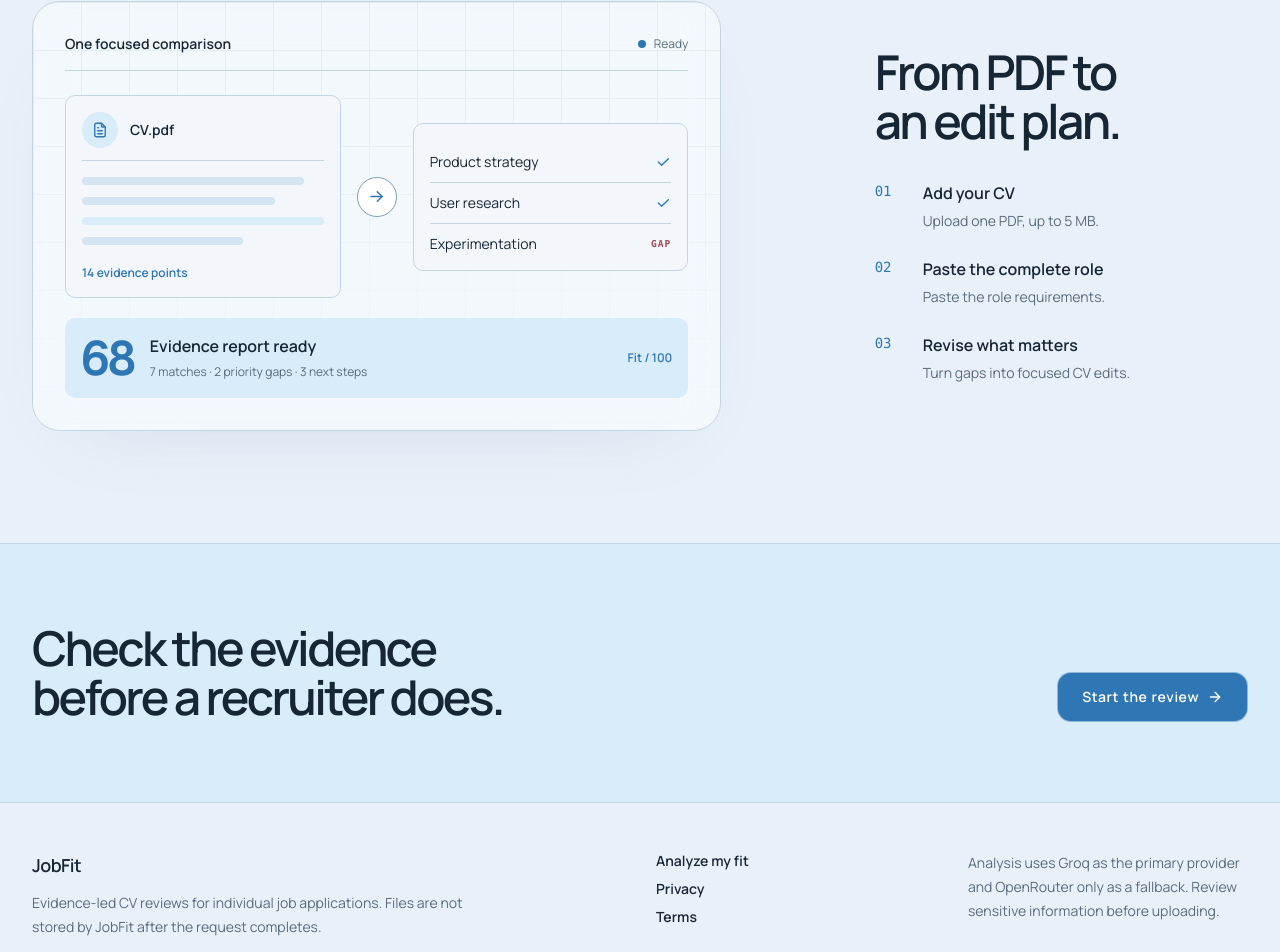
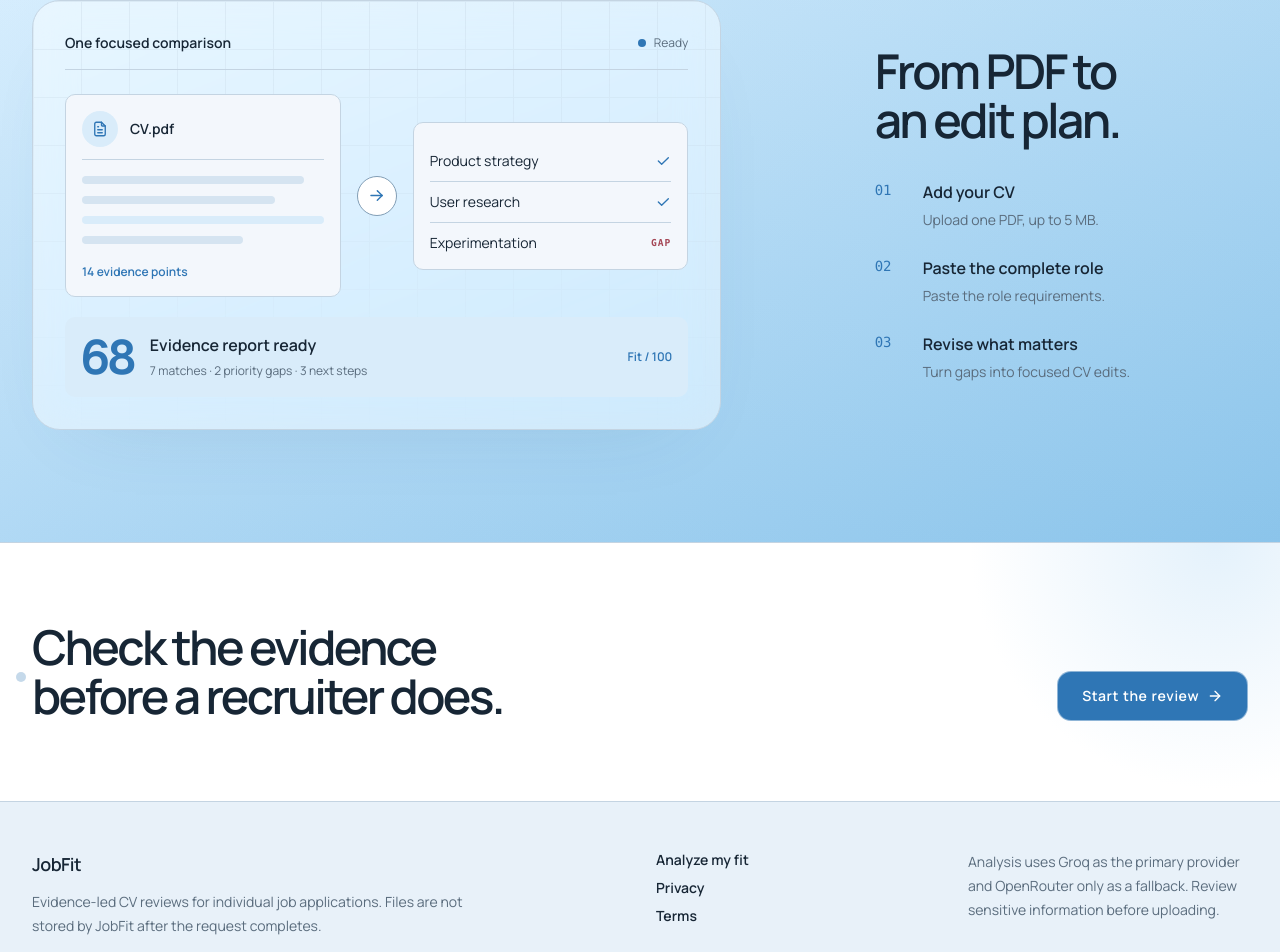
Before and after one commit to 808StaN/JobFit, a Next.js app: page / in a window 1280 px wide. Shown: the part 1515-2467 px from the top of the page. Built offline with nearby package versions, Linux system fonts and the light colour scheme; no server answers.

Commit message:
feat: add ambient process backdrop

```diff
--- a/src/app/globals.css
+++ b/src/app/globals.css
@@ -178,6 +178,41 @@ a {
   backdrop-filter: blur(1.25rem) saturate(125%);
 }
 
+.final-cta {
+  position: relative;
+  overflow: hidden;
+  border-top: 1px solid var(--line);
+  background: var(--surface);
+}
+
+.final-cta::before {
+  position: absolute;
+  top: 50%;
+  left: max(1rem, calc((100% - 80rem) / 2 - 2rem));
+  width: 0.625rem;
+  height: 0.625rem;
+  border-radius: 999px;
+  background: var(--accent);
+  opacity: 0.28;
+  content: "";
+}
+
+.final-cta::after {
+  position: absolute;
+  top: -16rem;
+  right: -12rem;
+  width: 32rem;
+  height: 32rem;
+  border-radius: 999px;
+  background: radial-gradient(circle, color-mix(in srgb, var(--accent-soft) 70%, transparent), transparent 68%);
+  content: "";
+}
+
+.final-cta > * {
+  position: relative;
+  z-index: 1;
+}
+
 .floating-nav {
   border: 1px solid color-mix(in srgb, white 24%, transparent);
   border-radius: 14px;
--- a/src/app/page.tsx
+++ b/src/app/page.tsx
@@ -1,5 +1,6 @@
 import { IconArrowRight, IconCheck, IconFileText, IconLock } from "@tabler/icons-react";
 import { GravityLink } from "@/components/ui/GravityLink";
+import { AmbientSectionShader } from "@/components/visual/AmbientSectionShader";
 import { HeroShader } from "@/components/visual/HeroShader";
 
 const reviewRows = [
@@ -138,7 +139,9 @@ export default function Home() {
         </div>
       </section>
 
-      <section aria-labelledby="process-heading" className="border-t border-[var(--line)] bg-[var(--surface-muted)]">
+      <div className="relative isolate overflow-hidden">
+        <AmbientSectionShader />
+        <section aria-labelledby="process-heading" className="relative z-10">
           <div className="page-shell grid gap-12 py-20 lg:grid-cols-12 lg:items-center lg:py-28">
             <div className="relative lg:col-span-7">
               <div className="glass-visual-panel relative overflow-hidden rounded-[var(--radius-display)] border border-[var(--line)] p-5 shadow-[0_2rem_5rem_-3rem_var(--shadow)] sm:p-8">
@@ -235,8 +238,9 @@ export default function Home() {
             </div>
           </div>
         </section>
+      </div>
 
-      <section className="border-t border-[var(--line)] bg-[var(--accent-soft)]">
+      <section className="final-cta">
         <div className="page-shell grid gap-8 py-16 sm:py-20 lg:grid-cols-[1fr_auto] lg:items-end">
           <div>
             <h2 className="max-w-[17ch] text-balance text-4xl font-semibold leading-[1.02] tracking-[-0.055em] sm:text-5xl">
--- /dev/null
+++ b/src/components/visual/AmbientFlowCanvas.tsx
@@ -0,0 +1,37 @@
+"use client";
+
+import { useEffect, useState } from "react";
+import { FlowingGradient, Shader } from "shaders/react";
+
+function mediaMatches(query: string) {
+  return window.matchMedia(query).matches;
+}
+
+export default function AmbientFlowCanvas() {
+  const [reducedMotion, setReducedMotion] = useState(() => mediaMatches("(prefers-reduced-motion: reduce)"));
+
+  useEffect(() => {
+    const motion = window.matchMedia("(prefers-reduced-motion: reduce)");
+    const updateMotion = () => setReducedMotion(motion.matches);
+
+    motion.addEventListener("change", updateMotion);
+    return () => {
+      motion.removeEventListener("change", updateMotion);
+    };
+  }, []);
+
+  return (
+    <Shader className="absolute inset-0 size-full opacity-35" colorSpace="srgb" toneMapping="neutral" disableTelemetry>
+      <FlowingGradient
+        colorA="#d8efff"
+        colorB="#b7dcf5"
+        colorC="#78b9e7"
+        colorD="#c8e7fa"
+        colorSpace="oklch"
+        speed={reducedMotion ? 0 : 0.07}
+        distortion={0.18}
+        seed={41}
+      />
+    </Shader>
+  );
+}
--- /dev/null
+++ b/src/components/visual/AmbientSectionShader.tsx
@@ -0,0 +1,24 @@
+"use client";
+
+import dynamic from "next/dynamic";
+
+const AmbientFlowCanvas = dynamic(() => import("@/components/visual/AmbientFlowCanvas"), {
+  ssr: false,
+  loading: () => null,
+});
+
+export function AmbientSectionShader() {
+  return (
+    <div
+      aria-hidden
+      className="pointer-events-none absolute inset-0 overflow-hidden bg-[linear-gradient(145deg,#d9efff,#8ec6eb)]"
+      style={{
+        WebkitMaskImage: "linear-gradient(to bottom, transparent 0, black 5rem, black 100%)",
+        maskImage: "linear-gradient(to bottom, transparent 0, black 5rem, black 100%)",
+      }}
+    >
+      <AmbientFlowCanvas />
+      <div className="absolute inset-0 bg-[linear-gradient(to_bottom,rgba(238,249,255,0.18),rgba(120,185,231,0.14))]" />
+    </div>
+  );
+}
```
Lines whose indentation alone changed are shown as unchanged.
